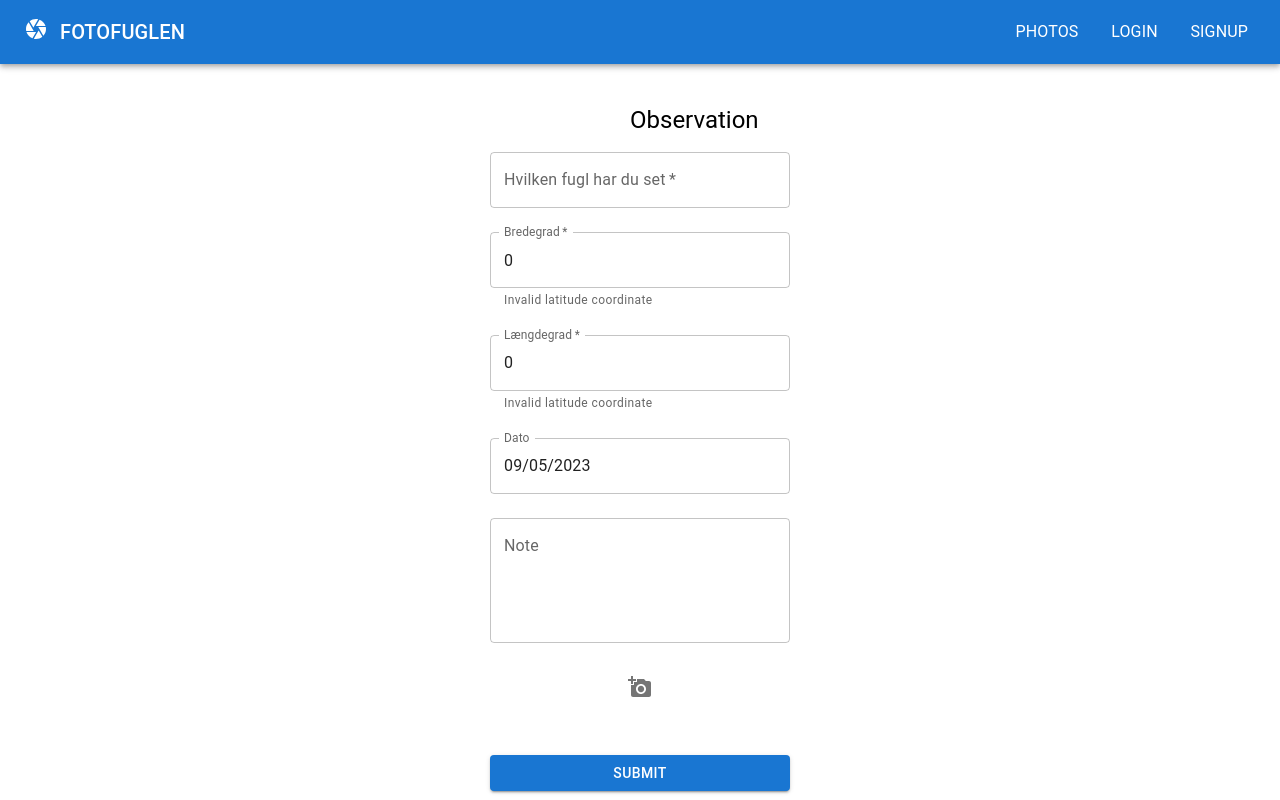
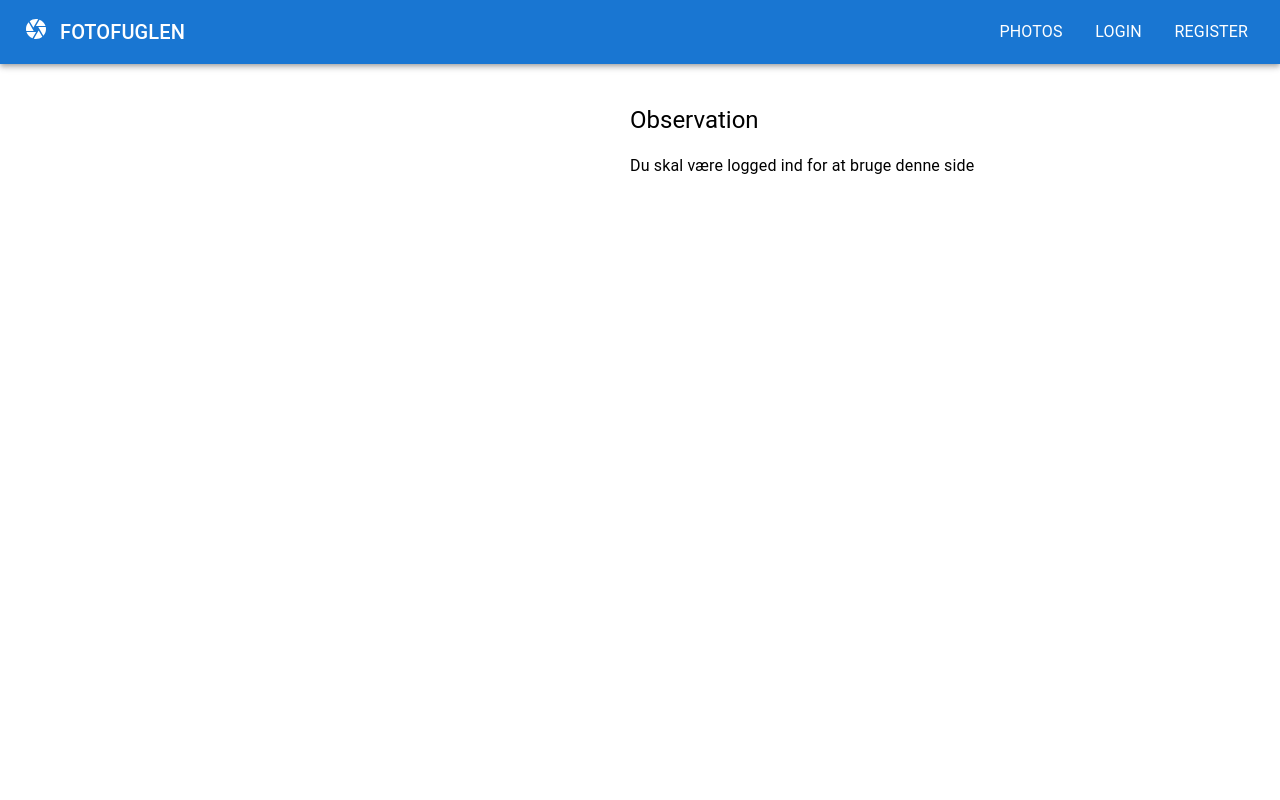
Before and after one commit to tobiasvinther/hovedopgave-frontend, a React (Create React App) app: page /Observation in a window 1280 px wide. Built offline with nearby package versions, Linux system fonts and the light colour scheme; no server answers.

Commit message:
Logout fix, clean up and some authentication need to access observation

```diff
--- a/src/components/navbar/authNavbar.tsx
+++ b/src/components/navbar/authNavbar.tsx
@@ -7,9 +7,35 @@ import {
   Toolbar,
   Typography,
 } from "@mui/material";
-import { Link } from "react-router-dom";
+import { Link, useNavigate } from "react-router-dom";
+import { useAuth } from "../authprovider/authProvider";
+import { toast } from "react-toastify";
 
 export default function AuthNavbar() {
+  const navigate = useNavigate();
+  const { setAuth } = useAuth();
+  const handleLogout = async (e: { preventDefault: () => void }) => {
+    e.preventDefault();
+
+    const response = await fetch("http://localhost:8080/api/logout", {
+      method: "POST",
+      credentials: "include",
+    });
+
+    const data = await response.json();
+    console.log(data);
+
+    if (data.sessionDestroyed) {
+      console.log("Session destroyed!");
+      setAuth(false);
+      navigate("/");
+      toast.success("Logout successfully!", {
+        position: toast.POSITION.TOP_RIGHT,
+        autoClose: 3000, // will stay for 3 sec
+      });
+    }
+  };
+
   return (
     <AppBar position="static">
       <Toolbar>
@@ -52,10 +78,10 @@ export default function AuthNavbar() {
               </Link>
             </Typography>
           </Button>
-          <Button key="Logout">
+          <Button key="Logout" onClick={handleLogout}>
             <Typography textAlign="center">
               <Link
-                to={`Logout`}
+                to={`Observation`}
                 style={{ textDecoration: "none", color: "white" }}
               >
                 Logout
--- a/src/components/navbar/notAuthNavbar.tsx
+++ b/src/components/navbar/notAuthNavbar.tsx
@@ -42,13 +42,13 @@ export default function NotAuthNavbar() {
               </Link>
             </Typography>
           </Button>
-          <Button key="Signup">
+          <Button key="Register">
             <Typography textAlign="center">
               <Link
-                to={`Signup`}
+                to={`Register`}
                 style={{ textDecoration: "none", color: "white" }}
               >
-                Signup
+                Register
               </Link>
             </Typography>
           </Button>
--- a/src/pages/map/mapTest.tsx
+++ b/src/pages/map/mapTest.tsx
@@ -1,57 +1,53 @@
-import {GoogleMap, useLoadScript, Marker, MarkerF} from "@react-google-maps/api"
-import {useMemo, useRef} from "react";
-import { mapStyles } from "../../components/map/mapStyles"
+import {
+  GoogleMap,
+  useLoadScript,
+  Marker,
+  MarkerF,
+} from "@react-google-maps/api";
+import { useMemo, useRef } from "react";
+import { mapStyles } from "../../components/map/mapStyles";
 import { Grid } from "@mui/material";
 import { Container } from "../../components/container/container";
 //mport * as dotenv from "dotenv"
 //import Map from "../../components/map/map";
 //import pin from "Frontend/graphics/pin.png"
 //import { Wrapper, Status } from "@googlemaps/react-wrapper"
-import { useLocation } from 'react-router-dom';
-
-
+import { useLocation } from "react-router-dom";
 
 export default function MapView() {
-
-
-
   //dotenv.config()
 
-    let key = ""
+  let key = "";
 
-    if(process.env.REACT_APP_GOOGLE_API) {
-        key = process.env.REACT_APP_GOOGLE_API
-        console.log("API key loaded")
+  if (process.env.REACT_APP_GOOGLE_API) {
+    key = process.env.REACT_APP_GOOGLE_API;
+    console.log("API key loaded");
   }
 
   const { isLoaded } = useLoadScript({
-        googleMapsApiKey : key,
-        language: "da"
-        })
+    googleMapsApiKey: key,
+    language: "da",
+  });
 
-    if(!isLoaded) {
-        return <div>Loading...</div>
+  if (!isLoaded) {
+    return <div>Loading...</div>;
   }
 
   return (
     <>
       <Container>
-        <Map/>
+        <Map />
       </Container>
-
     </>
-    )
-
+  );
 }
 
 function Map() {
-
   const location = useLocation();
   const data = location.state;
-    console.log(data)
+  console.log(data);
 
-    const markerFromState = {lat: data.latitude, lng: data.longitude}
-
+  const markerFromState = { lat: data.latitude, lng: data.longitude };
 
   const mapOptions = {
     //mapTypeId: 'terrain',
@@ -60,8 +56,8 @@ function Map() {
         north: 57.7525,
         south: 54.583333,
         east: 15.197222,
-                west: 8.0725
-            }
+        west: 8.0725,
+      },
       //strictBounds: true,
     },
 
@@ -69,8 +65,8 @@ function Map() {
   };
 
   const containerStyle = {
-  width: '800px',
-  height: '800px'
+    width: "800px",
+    height: "800px",
   };
 
   const markerOptions = {
@@ -78,14 +74,13 @@ function Map() {
       //url: 'https://developers.google.com/maps/documentation/javascript/examples/full/images/beachflag.png',
       //url: pin,
       //scaledSize: { width: 50, height: 50 }
-        }
+    },
   };
 
-    const mapCenter = useMemo(() => ({lat: 56, lng: 10.5}), []) //Calculate once
-    const markerCenter = useMemo(() => ({lat: 55.45, lng: 12.18}), []) //Calculate once
+  const mapCenter = useMemo(() => ({ lat: 56, lng: 10.5 }), []); //Calculate once
+  const markerCenter = useMemo(() => ({ lat: 55.45, lng: 12.18 }), []); //Calculate once
 
   return (
-
     <Grid
       container
       direction="column"
@@ -93,16 +88,19 @@ function Map() {
       justifyContent="center"
       style={{ minHeight: "50vh" }}
     >
-      <GoogleMap zoom={12} center={markerFromState} mapContainerStyle={containerStyle} mapContainerClassName={"map-container"} options={mapOptions}>
+      <GoogleMap
+        zoom={12}
+        center={markerFromState}
+        mapContainerStyle={containerStyle}
+        mapContainerClassName={"map-container"}
+        options={mapOptions}
+      >
         {/*<MarkerF position={markerCenter} />*/}
-        <MarkerF position={markerFromState}/>
+        <MarkerF position={markerFromState} />
       </GoogleMap>
     </Grid>
-
-
-    )
+  );
 }
-
 
 /*
 export default function MapView() {
--- a/src/pages/observation/observation.tsx
+++ b/src/pages/observation/observation.tsx
@@ -12,6 +12,7 @@ import { AdapterDayjs } from "@mui/x-date-pickers/AdapterDayjs";
 import dayjs, { Dayjs } from "dayjs";
 import { AddAPhoto } from "@mui/icons-material";
 import { Container } from "../../components/container/container";
+import { useAuth } from "../../components/authprovider/authProvider";
 
 interface Values {
   species: string;
@@ -27,11 +28,30 @@ interface ObservationProps {
 }
 
 export const Observation: React.FC<ObservationProps> = () => {
+  const { auth } = useAuth();
   const latitudeRegex =
     /^(54\.6[0-9]{4}|54\.[7-9][0-9]{4}|55\.[0-8][0-9]{4}|55\.9[0-2][0-9]{3})$/;
   const longitudeRegex =
     /^(8\.[0-9]{4}|9\.[0-8][0-9]{4}|9\.9[0-9]{4}|10\.[0-3][0-9]{4}|10\.4[0-2][0-9]{3})$/;
 
+  if (auth !== true) {
+    return (
+      <Container>
+        <Typography
+          variant="h5"
+          sx={{ marginTop: 2, marginLeft: 55, marginBottom: 2 }}
+        >
+          Observation
+        </Typography>
+        <Typography
+          variant="subtitle1"
+          sx={{ marginTop: 2, marginLeft: 55, marginBottom: 2 }}
+        >
+          Du skal være logged ind for at bruge denne side
+        </Typography>
+      </Container>
+    );
+  }
   return (
     <Container>
       <Typography
```
Lines whose indentation alone changed are shown as unchanged.
